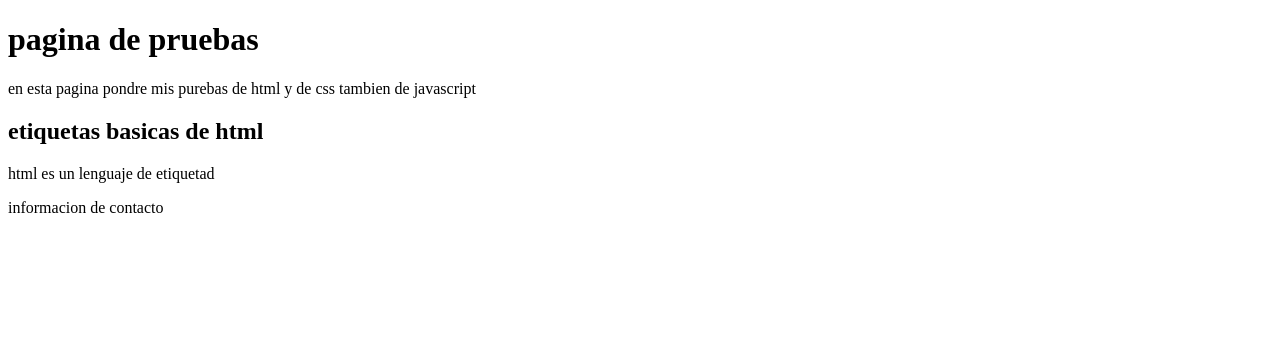
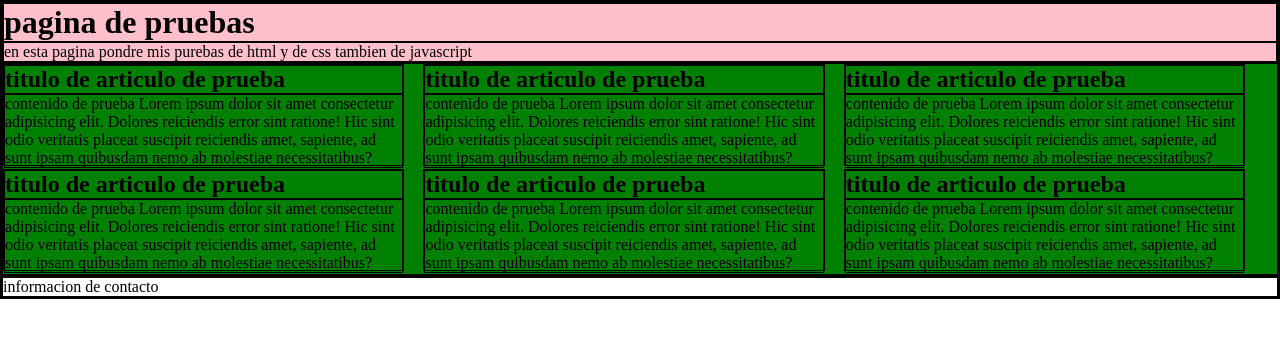
Before and after one commit to merolmando/pag_de_prueba, a plain HTML site: page index.html in a window 1280 px wide. Drawn offline with Linux system fonts and the light colour scheme.

Commit message:
intento hacer una hoja de estilos

```diff
--- /dev/null
+++ b/css/estilo_general.css
@@ -0,0 +1,17 @@
+*{
+    border: 1px solid black;
+    margin: 0px;
+}
+header{
+    background: pink;
+}
+section{
+    background: green;
+    display: grid;
+    grid-template-columns: repeat(3,33%);
+    grid-template-rows: repeat(auto, 50%);
+}
+section article{
+    height: 95%;
+    width: 95%;
+}
--- a/index.html
+++ b/index.html
@@ -2,6 +2,7 @@
 <html>
     <head>
         <title>paguina de pruebas</title>
+        <link href="./css/estilo_general.css" rel="stylesheet" type="text/css">
     </head>
     <body>
         <header>
@@ -10,8 +11,28 @@
         </header>
         <section>
             <article>
-                <h2>etiquetas basicas de <strong>html</strong></h2>
-                <p>html es un lenguaje de etiquetad</p>
+                <h2>titulo de articulo de prueba</h2>
+                <p>contenido de prueba Lorem ipsum dolor sit amet consectetur adipisicing elit. Dolores reiciendis error sint ratione! Hic sint odio veritatis placeat suscipit reiciendis amet, sapiente, ad sunt ipsam quibusdam nemo ab molestiae necessitatibus?</p>
+            </article>
+            <article>
+                <h2>titulo de articulo de prueba</h2>
+                <p>contenido de prueba Lorem ipsum dolor sit amet consectetur adipisicing elit. Dolores reiciendis error sint ratione! Hic sint odio veritatis placeat suscipit reiciendis amet, sapiente, ad sunt ipsam quibusdam nemo ab molestiae necessitatibus?</p>
+            </article>
+            <article>
+                <h2>titulo de articulo de prueba</h2>
+                <p>contenido de prueba Lorem ipsum dolor sit amet consectetur adipisicing elit. Dolores reiciendis error sint ratione! Hic sint odio veritatis placeat suscipit reiciendis amet, sapiente, ad sunt ipsam quibusdam nemo ab molestiae necessitatibus?</p>
+            </article>
+            <article>
+                <h2>titulo de articulo de prueba</h2>
+                <p>contenido de prueba Lorem ipsum dolor sit amet consectetur adipisicing elit. Dolores reiciendis error sint ratione! Hic sint odio veritatis placeat suscipit reiciendis amet, sapiente, ad sunt ipsam quibusdam nemo ab molestiae necessitatibus?</p>
+            </article>
+            <article>
+                <h2>titulo de articulo de prueba</h2>
+                <p>contenido de prueba Lorem ipsum dolor sit amet consectetur adipisicing elit. Dolores reiciendis error sint ratione! Hic sint odio veritatis placeat suscipit reiciendis amet, sapiente, ad sunt ipsam quibusdam nemo ab molestiae necessitatibus?</p>
+            </article>
+            <article>
+                <h2>titulo de articulo de prueba</h2>
+                <p>contenido de prueba Lorem ipsum dolor sit amet consectetur adipisicing elit. Dolores reiciendis error sint ratione! Hic sint odio veritatis placeat suscipit reiciendis amet, sapiente, ad sunt ipsam quibusdam nemo ab molestiae necessitatibus?</p>
             </article>
         </section>
         <aside>
```
